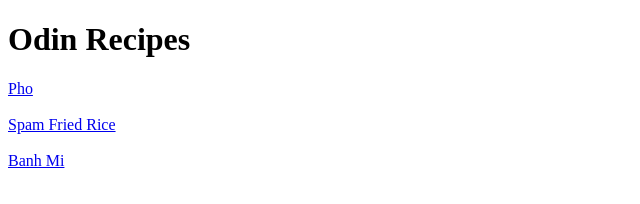
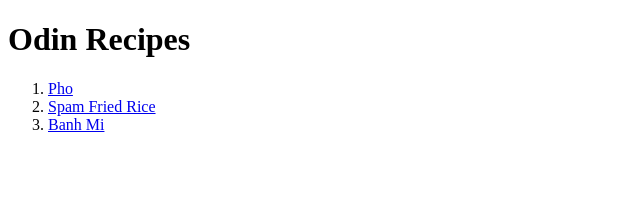
Before and after one commit to mikcheaela/odin_recipes, a plain HTML site: page index.html in a window 1280 px wide. Shown: the whole page, without its empty margins (0-640 px from the left). Drawn offline with Linux system fonts and the light colour scheme.

Commit message:
Change formatting of index
Changed formatting of the recipes to a numbered list instead of breaks to separate the recipes
to improve visibility.

```diff
--- a/index.html
+++ b/index.html
@@ -8,13 +8,15 @@
 <body>
 
     <h1>Odin Recipes</h1>
-    <a href="./recipes/Pho.html" target="_blank">Pho</a>
-    <br>
-    <br>
-    <a href="./recipes/FriedRice.html" target="_blank">Spam Fried Rice</a>
-    <br>
-    <br>
-    <a href="./recipes/BanhMi.html" target="_blank">Banh Mi</a>
+    <ol>
+        <li><a href="./recipes/Pho.html" target="_blank">Pho</a></li>
+        <li><a href="./recipes/FriedRice.html" target="_blank">Spam Fried Rice</a></li>
+        <li><a href="./recipes/BanhMi.html" target="_blank">Banh Mi</a></li>
+    </ol>
+
+
+
+
 
 </body>
 </html>
```
